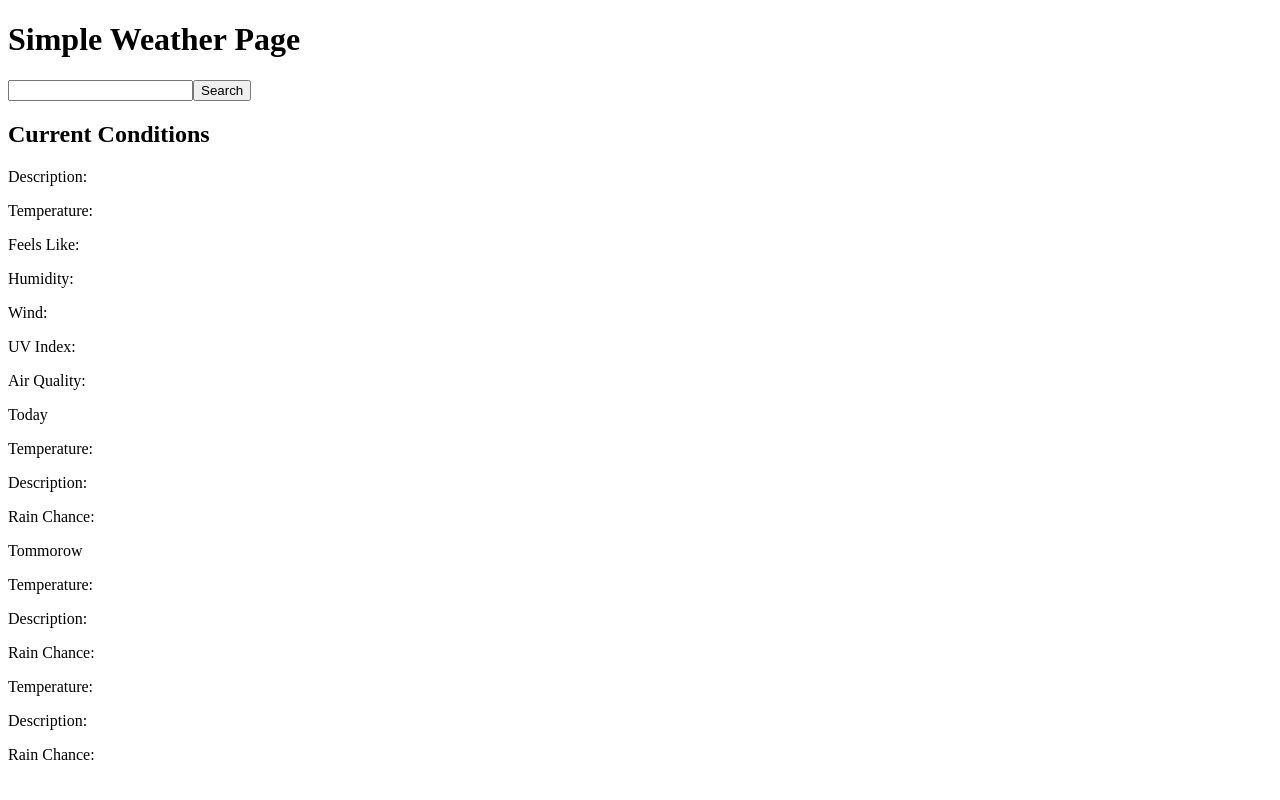
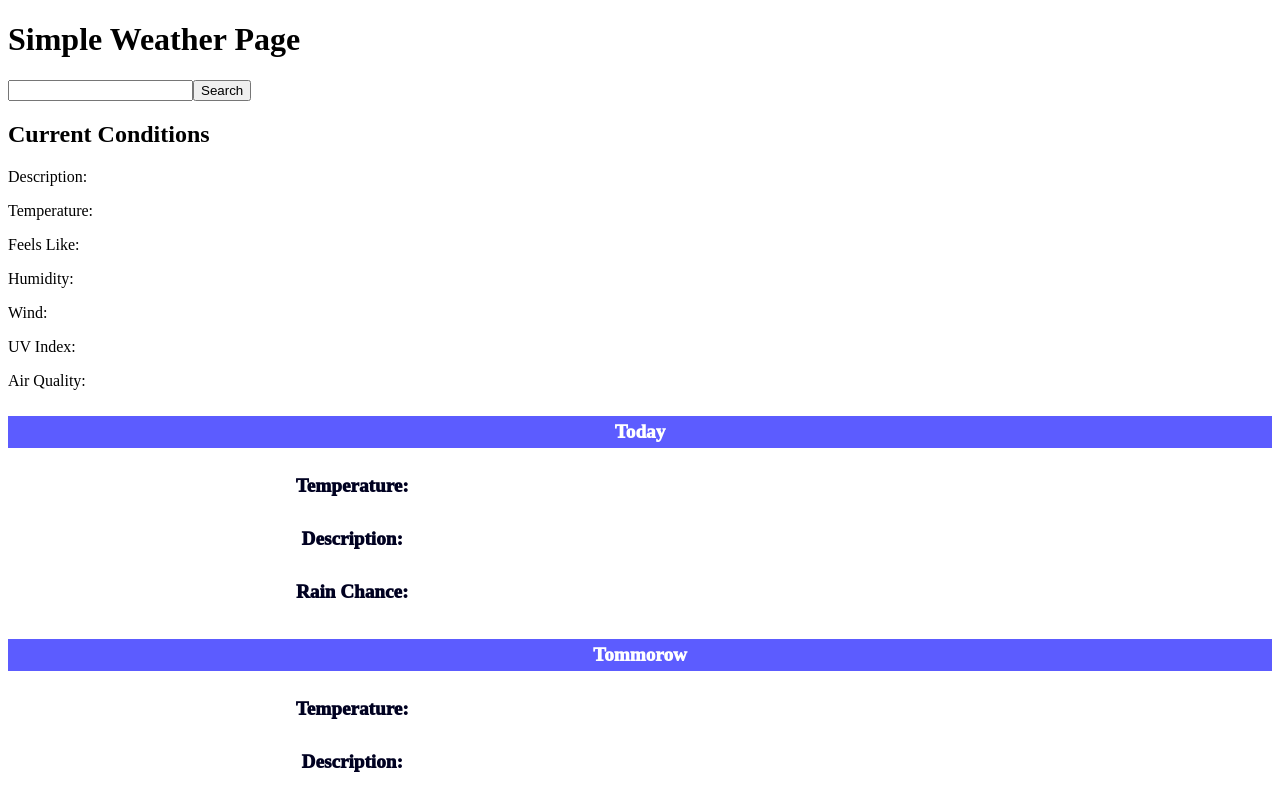
Before and after one commit to NicholasDomanico/Simple-Weather-Page, a React (Vite) app: page / in a window 1280 px wide. Shown: the top 800 px of the page. Built offline with nearby package versions, Linux system fonts and the light colour scheme; no server answers.

Commit message:
Switch to styled-components, style forecast box

```diff
--- a/package.json
+++ b/package.json
@@ -14,7 +14,8 @@
     "prop-types": "^15.8.1",
     "react": "^18.2.0",
     "react-dom": "^18.2.0",
-    "react-router-dom": "^6.22.2"
+    "react-router-dom": "^6.22.2",
+    "styled-components": "^6.1.8"
   },
   "devDependencies": {
     "@testing-library/jest-dom": "^6.4.2",
--- a/src/components/Forecast.jsx
+++ b/src/components/Forecast.jsx
@@ -1,25 +1,73 @@
+import styled from "styled-components";
+
 function Day(props) {
   return (
-    <>
-      <div className="day" id="day">
-        <p className="day-header">{props.day}</p>
-        <p className="forecast-temp">Temperature: </p>
-        <div id="day1-high-low" className="high-low"></div>
-        <p>Description: </p>
-        <p id="day1-description" className="description"></p>
-        <p>Rain Chance: </p>
-        <p id="day1-rain-chance" className="rain-chance"></p>
-      </div>
-    </>
+    <DayWrapper>
+      <DayHeader>{props.day}</DayHeader>
+      <ForecastTemp>Temperature: </ForecastTemp>
+      <HighLow></HighLow>
+      <p>Description: </p>
+      <Description></Description>
+      <p>Rain Chance: </p>
+      <RainChance></RainChance>
+    </DayWrapper>
   );
 }
+
+const DayWrapper = styled.section`
+  display: grid;
+  grid-template-columns: auto auto;
+  grid-template-rows: 25% 25% 25% 25%;
+  justify-items: center;
+  align-items: center;
+  width: 100%;
+  margin-top: 10px;
+  font-size: 1.2rem;
+  font-weight: 1000;
+  color: rgb(0, 1, 33);
+`;
+
+const DayHeader = styled.p`
+  display: flex;
+  justify-content: center;
+  color: white;
+  background-color: rgb(92, 92, 255);
+  width: 100%;
+  padding-top: 5px;
+  padding-bottom: 5px;
+  grid-column-start: 1;
+  grid-column-end: 3;
+`;
+
+const ForecastTemp = styled.div`
+  grid-row-start: 2;
+`;
+
+const HighLow = styled.div`
+  white-space: pre;
+  display: flex;
+  flex-direction: column;
+  align-items: flex-start;
+  grid-row-start: 2;
+  grid-column-start: 2;
+`;
+
+const Description = styled.p`
+  grid-row-start: 3;
+  grid-column-start: 2;
+`;
+
+const RainChance = styled.div`
+  grid-row-start: 4;
+  grid-column-start: 2;
+`;
 
 export default function Forecast(props) {
   return (
     <>
       <Day day="Today" />
       <Day day="Tommorow" />
-      <Day />
+      <Day day="Next Day" />
     </>
   );
 }
```
Also changed, not shown: src/styles/forecast.module.css (deleted), 1 other file (tests, documents, lock files or other folders).
